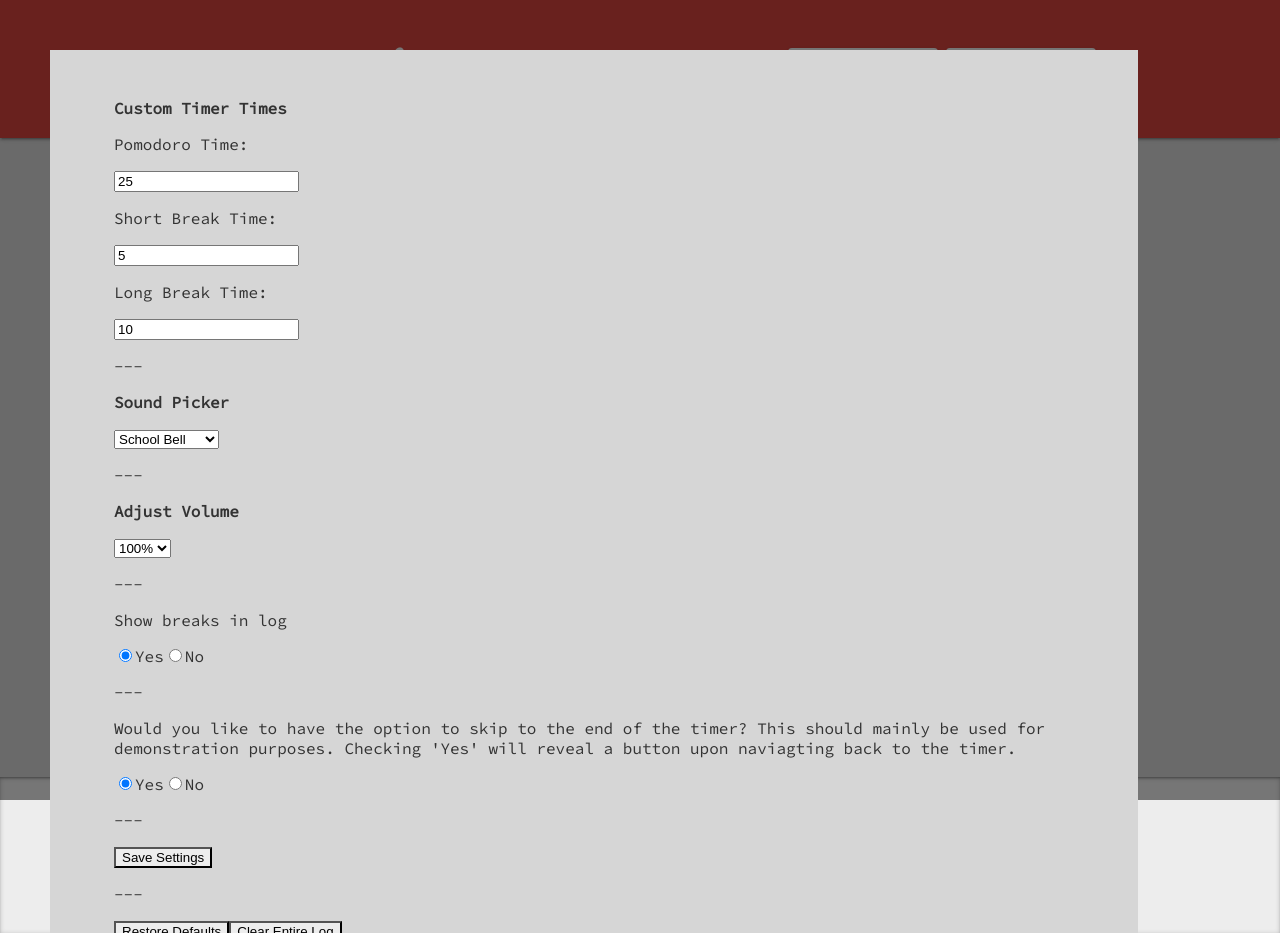
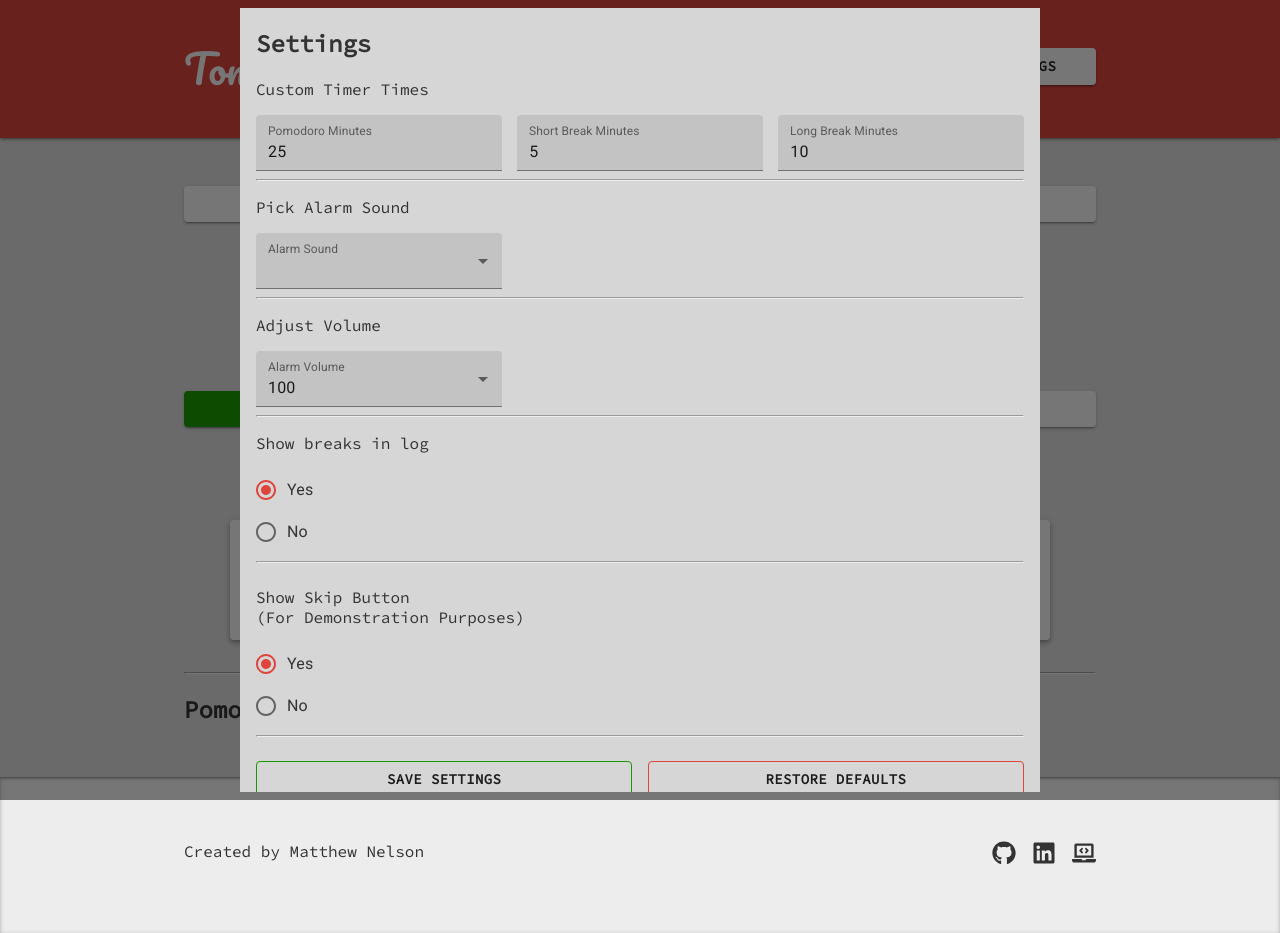
Before and after one commit to Matthew-Nelson/tomato-timer, a React (Create React App) app: page / in a window 1280 px wide. Both pictures are taken after a click on the button "SETTINGS". Built offline with nearby package versions, Linux system fonts and the light colour scheme.

Commit message:
styled settings modal

```diff
--- a/src/Clock.js
+++ b/src/Clock.js
@@ -103,7 +103,7 @@ export default class Clock extends Component {
     }
 
     changeTitle = (showTimeInTitle) => {
-        var title = 'Pomodoro';
+        var title = 'TomatoTracker';
 
         if (showTimeInTitle === false) {
             document.title = title;
--- a/src/Settings.js
+++ b/src/Settings.js
@@ -1,7 +1,25 @@
 import React, { Component } from 'react';
 import Modal from '@material-ui/core/Modal';
 import Fade from '@material-ui/core/Fade';
+import TextField from '@material-ui/core/TextField';
+import MenuItem from '@material-ui/core/MenuItem';
+import Radio from '@material-ui/core/Radio';
+import FormControlLabel from '@material-ui/core/FormControlLabel';
+import RadioGroup from '@material-ui/core/RadioGroup';
 import Button from '@material-ui/core/Button';
+
+import { ThemeProvider } from '@material-ui/styles';
+import { createMuiTheme } from '@material-ui/core/styles';
+
+const theme = createMuiTheme({
+    palette: {
+        primary: {
+            main: '#df443d',
+            light: '#df443d',
+            dark: '#df443d'
+        },
+    },
+});
 
 export default class Settings extends Component {
 
@@ -62,100 +80,149 @@ export default class Settings extends Component {
     render() {
 
         var alarmOptions = this.props.alarmSounds.map((option) => {
-            return <option key={option.id} value={option.url}>{option.name}</option>
+            return <MenuItem key={option.id} value={option.url}> {option.name}</MenuItem>
         })
 
         return (
             <div>
+                <ThemeProvider theme={theme}>
                     <Button variant="contained" color="default" onClick={this.handleModalOpen}>Settings</Button>
                     <Modal open={this.state.modalOpen} onClose={this.handleModalClose}>
                         <Fade in={this.state.modalOpen} timeout={ {enter: 500} }>
                             <div className={"modal-window"}>
+                                <div className={"modal-inner-wrapper"}>
                                     <form onSubmit={this.onSubmit} id="settings" >
-                            <p><strong>Custom Timer Times</strong></p>
-                            <div>
-                                <p>Pomodoro Time:</p>
-                                <input type="number" name="pomodoroTimeLengthMinutes" value={this.state.pomodoroTimeLengthMinutes} onChange={this.onChange} />
-                                <p>Short Break Time:</p>
-                                <input type="number" name="shortBreakTimeLengthMinutes" value={this.state.shortBreakTimeLengthMinutes} onChange={this.onChange}/>
-                                <p>Long Break Time:</p>
-                                <input type="number" name="longBreakTimeLengthMinutes" value={this.state.longBreakTimeLengthMinutes} onChange={this.onChange}/>
+                                        <h2>Settings</h2>
+                                        <div className={"setting custom-times"}>
+                                            <p>Custom Timer Times</p>
+                                            <div className={"times-wrapper"}>
+                                                <TextField
+                                                    name="pomodoroTimeLengthMinutes"
+                                                    label="Pomodoro Minutes"
+                                                    type="number"
+                                                    value={this.state.pomodoroTimeLengthMinutes}
+                                                    onChange={this.onChange}
+                                                    variant="filled"
+                                                />
+                                                <TextField
+                                                    name="shortBreakTimeLengthMinutes"
+                                                    label="Short Break Minutes"
+                                                    type="number"
+                                                    value={this.state.shortBreakTimeLengthMinutes}
+                                                    onChange={this.onChange}
+                                                    variant="filled"
+                                                />
+                                                <TextField
+                                                    name="longBreakTimeLengthMinutes"
+                                                    label="Long Break Minutes"
+                                                    type="number"
+                                                    value={this.state.longBreakTimeLengthMinutes}
+                                                    onChange={this.onChange}
+                                                    variant="filled"
+                                                />
                                             </div>
-                            <p>---</p>
-                            <p><strong>Sound Picker</strong></p>
-                            <select name="alarmSoundUrl" onChange={this.onChange} value={this.state.alarmSoundUrl}>
+                                        </div>
+                                        <hr/>
+                                        <div className={"setting sound-picker"}>
+                                            <p>Pick Alarm Sound</p>
+                                            <TextField
+                                                name="alarmSoundUrl"
+                                                select
+                                                label="Alarm Sound"
+                                                value={this.state.alarmSoundUrl}
+                                                onChange={this.onChange}
+                                                variant="filled"
+                                            >
                                                 {alarmOptions}
-                            </select>
-                            <p>---</p>
-                            <p><strong>Adjust Volume</strong></p>
-                            <select name="alarmVolumePercent" onChange={this.onChange} value={this.state.alarmVolumePercent}>
-                                <option value="100">100%</option>
-                                <option value="75">75%</option>
-                                <option value="50">50%</option>
-                                <option value="25">25%</option>
-                                <option value="0">0%</option>
-                            </select>
-                            <p>---</p>
+                                            </TextField>
+                                        </div>
+                                        <hr/>
+                                        <div className={"setting volume-adjust"}>
+                                            <p>Adjust Volume</p>
 
-                            <div>
+                                            <TextField
+                                                name="alarmVolumePercent"
+                                                select
+                                                label="Alarm Volume"
+                                                value={this.state.alarmVolumePercent}
+                                                onChange={this.onChange}
+                                                variant="filled"
+                                            >
+                                                <MenuItem key={100} value={100}>100</MenuItem>
+                                                <MenuItem key={75} value={75}>75</MenuItem>
+                                                <MenuItem key={50} value={50}>50</MenuItem>
+                                                <MenuItem key={25} value={25}>25</MenuItem>
+                                                <MenuItem key={0} value={0}>0</MenuItem>
+                                            </TextField>
+                                        </div>
+                                        <hr/>
+                                        <div className={"setting show-breaks"}>
                                             <p>Show breaks in log</p>
-                                <label>
-                                    <input
-                                    type="radio"
-                                    name="showBreaksInLog"
+                                            <RadioGroup>
+                                                <FormControlLabel
+                                                    label="Yes"
+                                                    control={<Radio
                                                         value={true}
+                                                        name={"showBreaksInLog"}
                                                         checked={this.state.showBreaksInLog}
                                                         onChange={this.onChange}
+                                                        color="primary"
+                                                    />}
                                                 />
-                                        Yes
-                                </label>
-                                <label>
-                                    <input
-                                    type="radio"
-                                    name="showBreaksInLog"
+                                                <FormControlLabel
+                                                    label="No"
+                                                    control={<Radio
                                                         value={false}
+                                                        name={"showBreaksInLog"}
                                                         checked={!this.state.showBreaksInLog}
                                                         onChange={this.onChange}
+                                                        color="primary"
+                                                    />}
                                                 />
-                                        No
-                                </label>
+                                            </RadioGroup>
+                                        </div>
+                                        <hr/>
+                                        <div className="setting show-skip-button">
+                                            <RadioGroup>
+                                            <p>Show Skip Button<br/>(For Demonstration Purposes)</p>
+                                                <FormControlLabel
+                                                    label="Yes"
+                                                    control={<Radio
+                                                        value={true}
+                                                        name={"showSkipButton"}
+                                                        checked={this.state.showSkipButton}
+                                                        onChange={this.onChange}
+                                                        color="primary"
+                                                    />}
+                                                />
+                                                <FormControlLabel
+                                                    label="No"
+                                                    control={<Radio
+                                                        value={false}
+                                                        name={"showSkipButton"}
+                                                        checked={!this.state.showSkipButton}
+                                                        onChange={this.onChange}
+                                                        color="primary"
+                                                    />}
+                                                />
+                                            </RadioGroup>
+                                        </div>
+                                        <hr/>
+                                        <div className="button-wrapper">
+                                            <Button className={"submit"} color="default" variant="outlined" type="submit" value="submit">Save Settings</Button>
+                                            <Button className={"clear"} color="default" variant="outlined" onClick={this.restoreDefaults}>Restore Defaults</Button>
+                                        </div>
+                                        <hr/>
+                                        <div className="button-wrapper lower">
+                                            <Button className={"stop"} color="default" variant="contained" onClick={this.props.clearDaysCookie}>Clear Pomodoro Log</Button>
                                         </div>
 
-                            <p>---</p>
-
-                            <div>
-                                <p>Would you like to have the option to skip to the end of the timer? This should mainly be used for demonstration purposes. Checking 'Yes' will reveal a button upon naviagting back to the timer.</p>
-                                <label>
-                                    <input
-                                    type="radio"
-                                    name="showSkipButton"
-                                    value={true}
-                                    checked={this.state.showSkipButton}
-                                    onChange={this.onChange}
-                                    />
-                                        Yes
-                                </label>
-                                <label>
-                                    <input
-                                    type="radio"
-                                    name="showSkipButton"
-                                    value={false}
-                                    checked={!this.state.showSkipButton}
-                                    onChange={this.onChange}
-                                    />
-                                        No
-                                </label>
+                                    </form>
                                 </div>
-
-                            <p>---</p>
-                            <button type="submit" value="submit">Save Settings</button>
-                            <p>---</p>
-                        </form>
-                        <button onClick={this.restoreDefaults}>Restore Defaults</button>
-                        <button onClick={this.props.clearDaysCookie}>Clear Entire Log</button>
                             </div>
                         </Fade>
                     </Modal>
+                </ThemeProvider>
             </div>
         )
     }
--- a/src/styles/css/main.css
+++ b/src/styles/css/main.css
@@ -175,13 +175,56 @@ body {
   display: none; }
 
 .modal-window {
-  width: 75vw;
-  position: absolute;
   background-color: #d6d6d6;
-  top: 50px;
-  left: 50px;
-  padding: 2rem 4rem;
-  outline: 0; }
+  outline: 0;
+  position: fixed;
+  top: 50%;
+  left: 50%;
+  transform: translate(-50%, -50%);
+  width: 768px;
+  max-width: 85%;
+  min-height: 450px;
+  max-height: 95%;
+  padding: 0 1rem 1.5rem;
+  overflow: auto; }
+  @media only screen and (max-width: 531px) {
+    .modal-window {
+      max-height: calc(95% - 50px); } }
+
+#settings .MuiTextField-root {
+  width: 32%; }
+  @media only screen and (max-width: 531px) {
+    #settings .MuiTextField-root {
+      width: 100%;
+      margin-bottom: .5rem; } }
+
+#settings .custom-times .times-wrapper {
+  display: flex;
+  justify-content: space-between; }
+  @media only screen and (max-width: 531px) {
+    #settings .custom-times .times-wrapper {
+      flex-direction: column; } }
+
+#settings button {
+  width: 49%; }
+  @media only screen and (max-width: 531px) {
+    #settings button {
+      width: 100%;
+      margin-bottom: .5rem; } }
+
+#settings .button-wrapper {
+  padding: 1rem 0;
+  display: flex;
+  justify-content: space-between; }
+  #settings .button-wrapper.lower {
+    justify-content: center;
+    padding-bottom: 0; }
+  @media only screen and (max-width: 531px) {
+    #settings .button-wrapper {
+      flex-direction: column;
+      padding: .5rem 0 0; }
+      #settings .button-wrapper.lower button {
+        margin-bottom: 0; } }
 
 .app-container {
   padding-top: 2rem;
@@ -197,13 +240,19 @@ button.start {
   button.start:hover {
     background-color: #167e03; }
 
+button.submit {
+  border-color: #1a9703; }
+
 button.stop {
   color: white;
   background-color: #df443d; }
   button.stop:hover {
     background-color: #db2f27; }
 
-button:not(.stop):not(.start) {
+button.clear {
+  border-color: #df443d; }
+
+button:not(.stop):not(.start):not(.submit):not(.clear) {
   background-color: #ededed; }
-  button:not(.stop):not(.start):hover {
+  button:not(.stop):not(.start):not(.submit):not(.clear):hover {
     background-color: #e5e5e5; }
--- a/src/styles/scss/_buttons.scss
+++ b/src/styles/scss/_buttons.scss
@@ -7,6 +7,7 @@ button {
         font-family: 'Source Code Pro', monospace;
         font-weight: 600;
     }
+
     &.start {
         color: white;
         background-color: $startButtonColor;
@@ -14,6 +15,11 @@ button {
             background-color: darken( $startButtonColor, 5% );
         }
     }
+
+    &.submit {
+        border-color: $startButtonColor;
+    }
+
     &.stop {
         color: white;
         background-color: $stopButtonColor;
@@ -21,7 +27,12 @@ button {
             background-color: darken( $stopButtonColor, 5% );
         }
     }
-    &:not(.stop):not(.start) {
+
+    &.clear {
+        border-color: $stopButtonColor;
+    }
+
+    &:not(.stop):not(.start):not(.submit):not(.clear) {
         background-color: $otherButtonColor;
         &:hover {
             background-color: darken( $otherButtonColor, 3% );
--- a/src/styles/scss/_modal.scss
+++ b/src/styles/scss/_modal.scss
@@ -1,9 +1,24 @@
 .modal-window {
-    width: 75vw;
-    position: absolute;
+
     background-color: #d6d6d6;
-    top: 50px;
-    left: 50px;
-    padding: 2rem 4rem;
     outline: 0;
+
+    position: fixed;
+    top: 50%;
+    left: 50%;
+    transform: translate(-50%, -50%);
+
+    width: 768px;
+    max-width: 85%;
+
+    min-height: 450px;
+    max-height: 95%;
+
+    padding: 0 1rem 1.5rem;
+
+    overflow: auto;
+
+    @media only screen and (max-width: 531px) {
+        max-height: calc(95% - 50px);
+    }
 }
--- /dev/null
+++ b/src/styles/scss/_settings.scss
@@ -0,0 +1,53 @@
+#settings {
+
+    .MuiTextField-root {
+        width: 32%;
+        @media only screen and (max-width: 531px) {
+            width: 100%;
+            margin-bottom: .5rem;
+        }
+    }
+
+    .custom-times  {
+        .times-wrapper {
+            display: flex;
+            justify-content: space-between;
+            @media only screen and (max-width: 531px) {
+                flex-direction: column;
+            }
+        }
+    }
+
+    button {
+        width: 49%;
+        @media only screen and (max-width: 531px) {
+            width: 100%;
+            margin-bottom: .5rem;
+        }
+    }
+
+    .button-wrapper {
+        padding: 1rem 0;
+        display: flex;
+        justify-content: space-between;
+
+        &.lower {
+            justify-content: center;
+            padding-bottom: 0;
+        }
+
+        @media only screen and (max-width: 531px) {
+            flex-direction: column;
+            padding: .5rem 0 0;
+
+            &.lower {
+                button {
+                    margin-bottom: 0;
+                }
+            }
+        }
+    }
+
+
+
+}
--- a/src/styles/scss/main.scss
+++ b/src/styles/scss/main.scss
@@ -4,5 +4,6 @@
 @import './_clock.scss';
 @import './_timeElement.scss';
 @import './_modal.scss';
+@import './_settings.scss';
 @import './_app-container.scss';
 @import './_buttons.scss';
```
Lines whose indentation alone changed are shown as unchanged.
